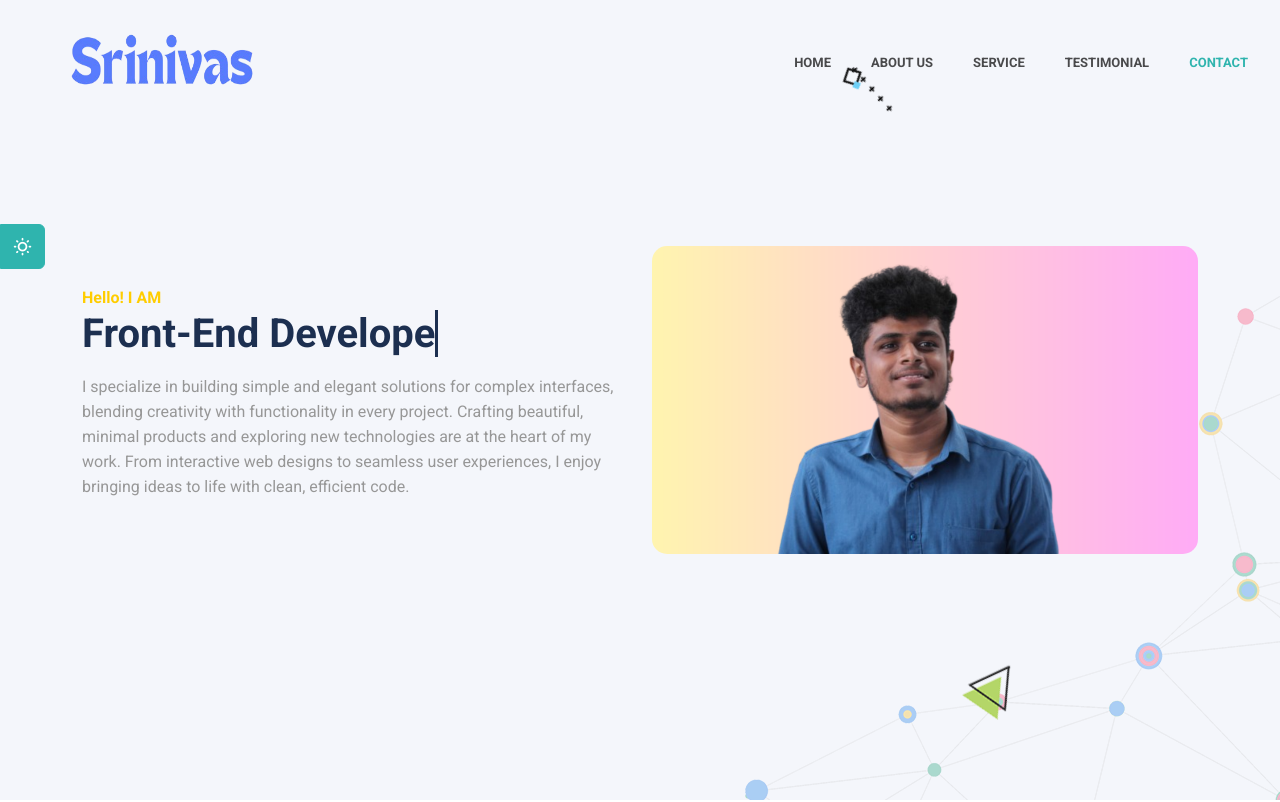
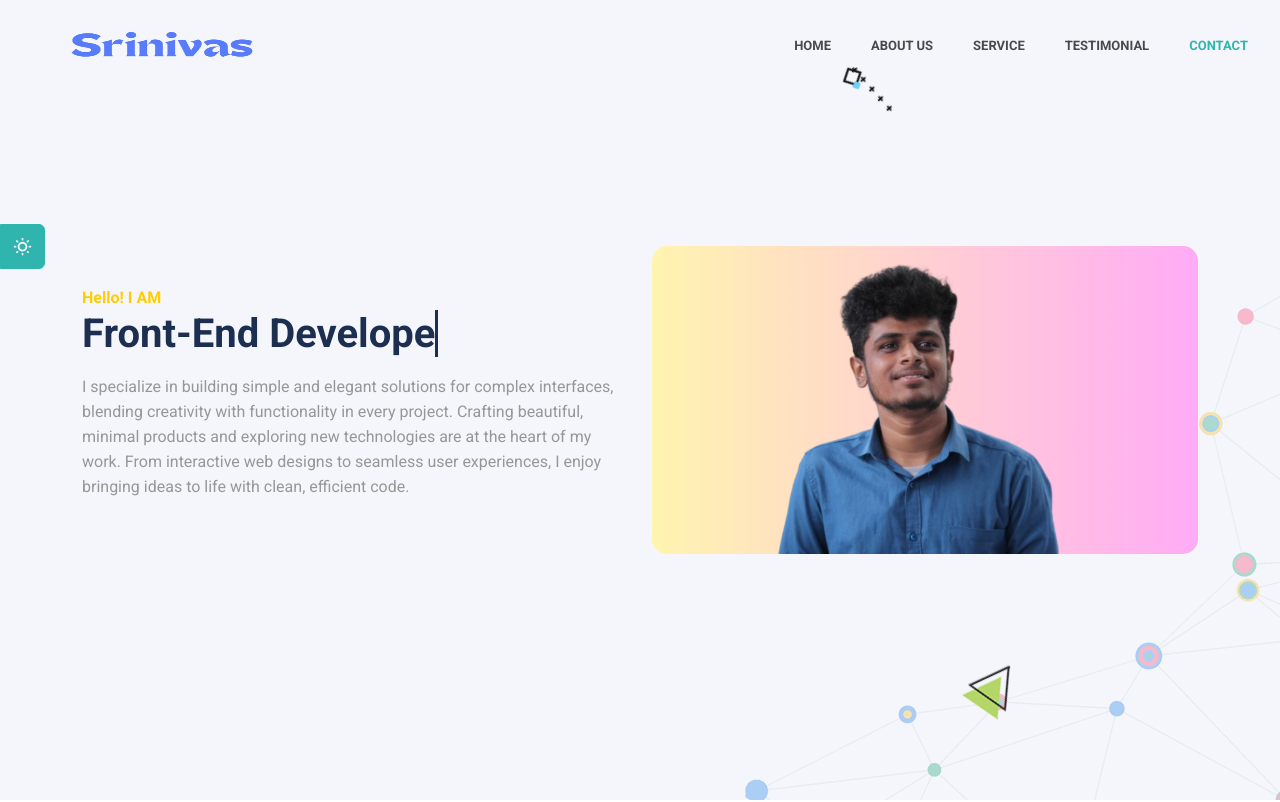
Before and after one commit to Sriz24/Portfolio2, a website: page index.html in a window 1280 px wide. Shown: the top 802 px of the page. Drawn offline with nearby package versions, Linux system fonts and the light colour scheme; files whose address does not match are found by name.

Commit message:
Update index.html

```diff
--- a/index.html
+++ b/index.html
@@ -55,7 +55,7 @@
     <nav class="navbar navbar-expand-lg fixed-top sticky" id="navbar">
         <div class="container-fluid custom-container">
             <a class="navbar-brand logo text-uppercase" href="index.html">
-                <img src="images/bg.png" alt="" height="100" width="300">
+                <img src="images/bg.png" alt="" height="50" width="300">
                 <!-- <img src="images/logo-light.png" class="logo-light" alt="" height="34">
                 <img src="images/logo-dark.png" class="logo-dark" alt="" height="34"> -->
             </a>
```
